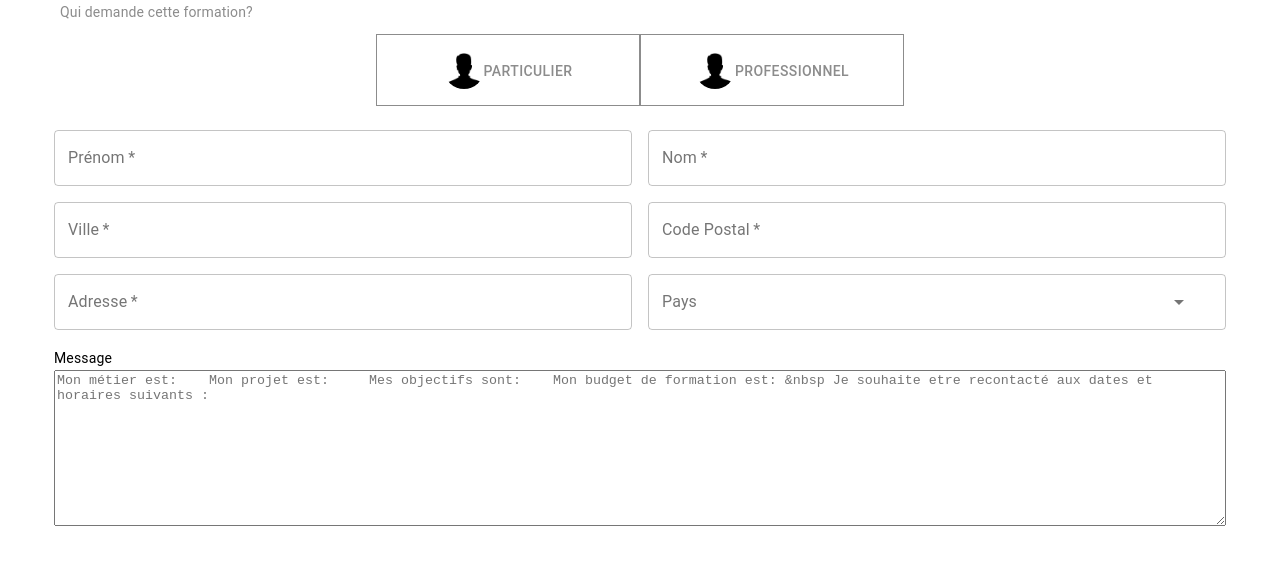
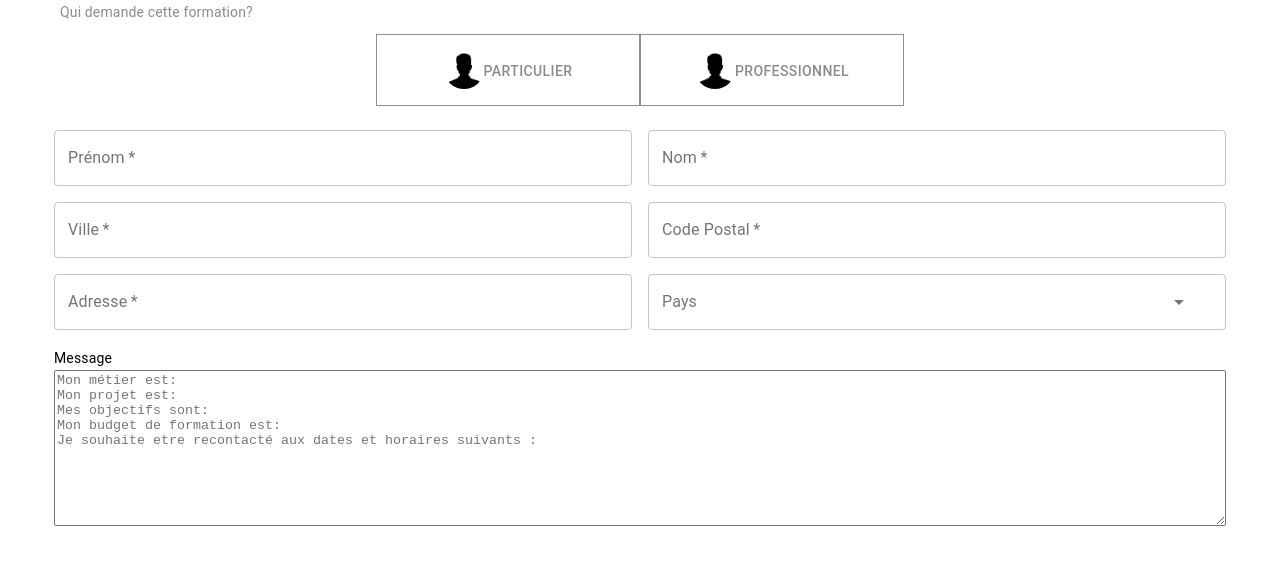
Before and after one commit to syrax68/Nextjs-devis, a Next.js app: page /components/Address in a window 1280 px wide. Shown: the top 564 px of the page. Built offline with nearby package versions, Linux system fonts and the light colour scheme.

Commit message:
rectification placeholder

```diff
--- a/pages/components/Address.js
+++ b/pages/components/Address.js
@@ -1,4 +1,4 @@
-import React from 'react';
+import React, {useEffect} from 'react';
 import PropTypes from 'prop-types';
 import styles from '../../styles/modal.module.css'
 import {
@@ -51,7 +51,13 @@ function a11yProps(index) {
 }
 export default function Address() {
     const [value, setValue] = React.useState(0);
-
+    const textAreas = document.getElementsByClassName('textarea');
+    useEffect(() => {
+        Array.prototype.forEach.call(textAreas, function(elem) {
+            console.log(elem.placeholder)
+            elem.placeholder = elem.placeholder.replace(/\\n/g, '\n');
+        });
+    },)
     const handleChange = (event, newValue) => {
         setValue(newValue);
     };
@@ -178,8 +184,8 @@ export default function Address() {
                                 <TextareaAutosize
                                     aria-label="minimum height"
                                     rowsMin={10}
-                                    className={styles.textarea}
-                                    placeholder="Mon métier est:    Mon projet est:     Mes objectifs sont:    Mon budget de formation est: &nbsp Je souhaite etre recontacté aux dates et horaires suivants :"
+                                    className={[styles.textarea, "textarea"].join(' ')}
+                                    placeholder="Mon métier est:\nMon projet est:\nMes objectifs sont:\nMon budget de formation est:\nJe souhaite etre recontacté aux dates et horaires suivants :"
                                 />
                             </Grid>
                         </Grid>
@@ -281,8 +287,9 @@ export default function Address() {
                                 <TextareaAutosize
                                     aria-label="minimum height"
                                     rowsMin={10}
-                                    className={styles.textarea}
-                                    placeholder="Mon métier est:    Mon projet est:     Mes objectifs sont:    Mon budget de formation est: &nbsp Je souhaite etre recontacté aux dates et horaires suivants :" />
+                                    className={[styles.textarea, "textarea"].join(' ') }
+                                    placeholder="Mon métier est:\nMon projet est:\nMes objectifs sont:\nMon budget de formation est:\nJe souhaite etre recontacté aux dates et horaires suivants :"
+                                />
                             </Grid>
                         </Grid>
                     </CardContent>
--- a/pages/components/Facture.js
+++ b/pages/components/Facture.js
@@ -29,7 +29,7 @@ function TabPanel(props) {
         {...other}
       >
         {value === index && (
-          <Box p={3}>
+          <Box p={3}  className={styles.tabpanelBox}>
             <Typography>{children}</Typography>
           </Box>
         )}
--- a/styles/modal.module.css
+++ b/styles/modal.module.css
@@ -60,6 +60,9 @@
     .content div {
         width: 100%;
         margin: 0px;
+    }
+    .tabpanelBox {
+        padding: 0px !important;
     }
 }
 
```
Lines whose indentation alone changed are shown as unchanged.
